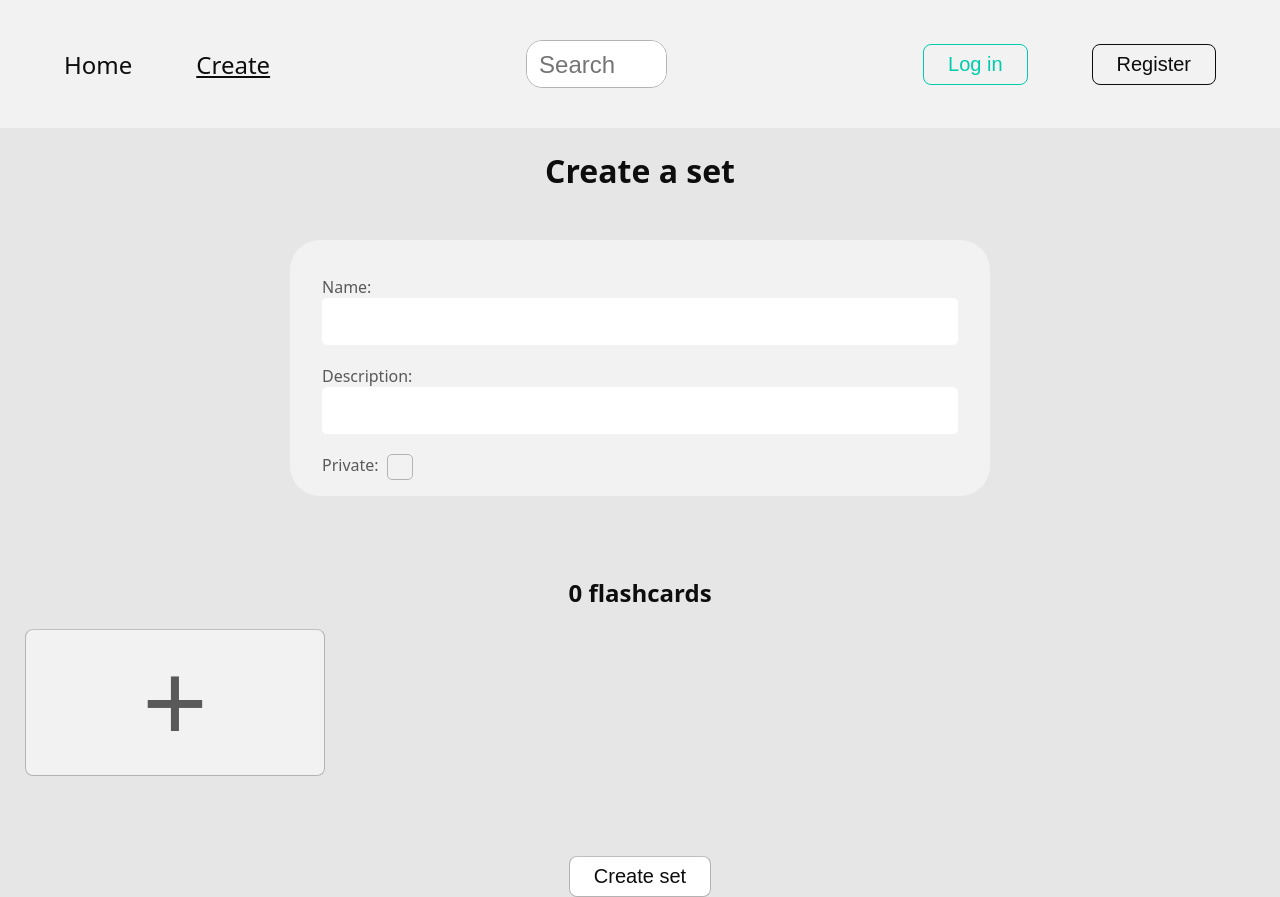
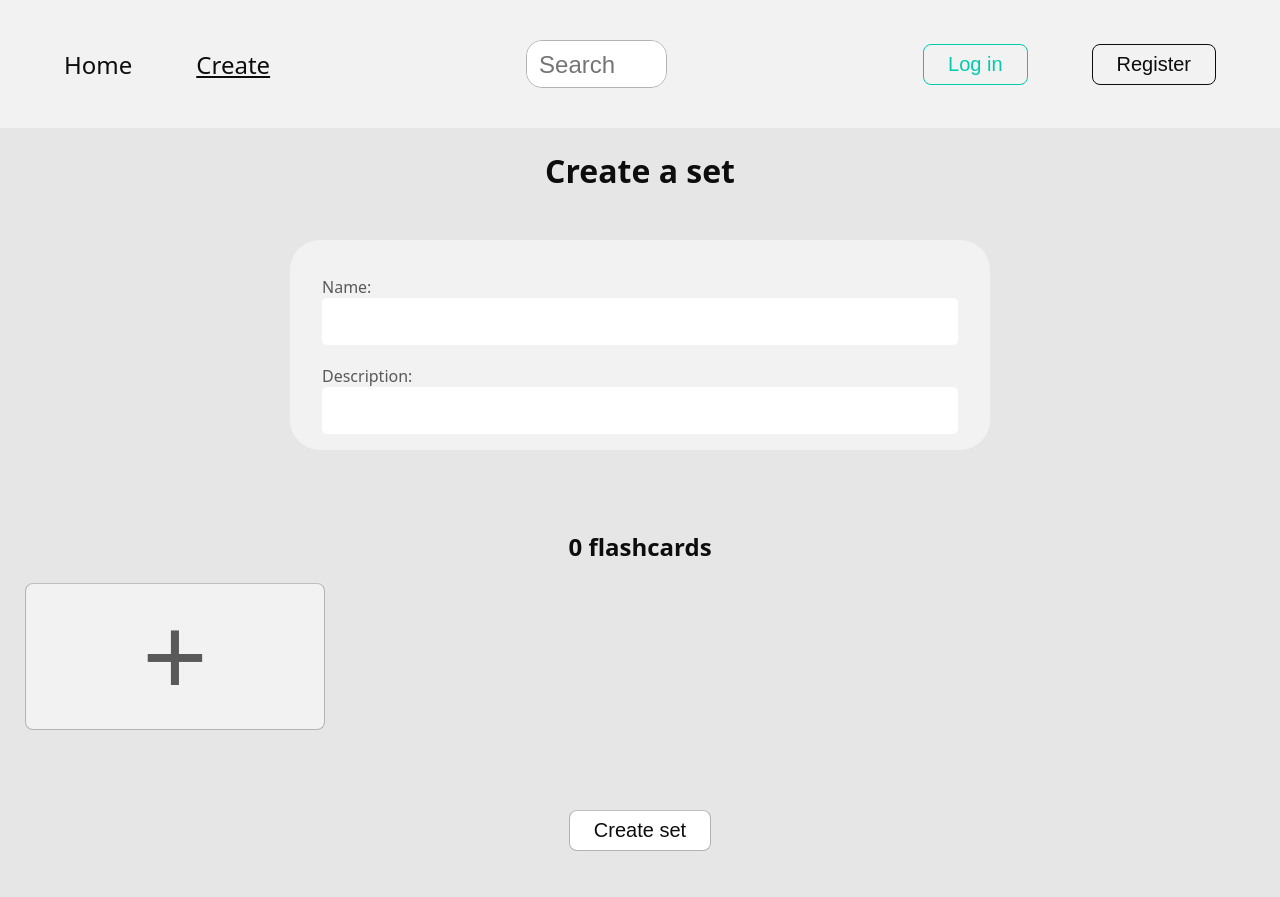
Before and after one commit to MartinJokl/flashcards, a React (Vite) app in the folder front/: page /create in a window 1280 px wide. After the commit the page ends 851 px from the top, so only its background shows below. Built offline with nearby package versions, Linux system fonts and the light colour scheme.

Commit message:
Remove privacy option

```diff
--- a/front/src/components/SetEditor.tsx
+++ b/front/src/components/SetEditor.tsx
@@ -56,13 +56,6 @@ function SetEditor({ set, setSet }: { set: CreationSet, setSet: (set: CreationSe
     })
   }
 
-  function privacyCheckboxChanged(event: ChangeEvent<HTMLInputElement, HTMLInputElement>): void {
-    setSet({
-      ...set,
-      private: event.target.checked
-    });
-  }
-
   return (
     <>
       <div className="set-editor-input-container container">
@@ -73,10 +66,6 @@ function SetEditor({ set, setSet }: { set: CreationSet, setSet: (set: CreationSe
         <div className='input-container'>
           <span>Description: </span>
           <input name="description" type="text" value={set.description} onChange={handleInputChange} />
-        </div>
-        <div className='set-editor-private'>
-          <span>Private: </span>
-          <input type="checkbox" checked={set.private} onChange={privacyCheckboxChanged}/>
         </div>
       </div>
       <h2 className="set-editor-cards-count">{set.flashcards.length} flashcards</h2>
--- a/front/src/pages/create/CreatePage.tsx
+++ b/front/src/pages/create/CreatePage.tsx
@@ -17,7 +17,6 @@ function CreatePage() {
   const [set , setSet] = useState<CreationSet>({
     name: '',
     description: '',
-    private: false,
     flashcards: []
   });
 
--- a/front/src/types/set.ts
+++ b/front/src/types/set.ts
@@ -23,6 +23,5 @@ export type FullSet = {
 export type CreationSet = {
   name: string,
   description: string,
-  private: boolean,
   flashcards: KeyFlashcard[]
 }
```
